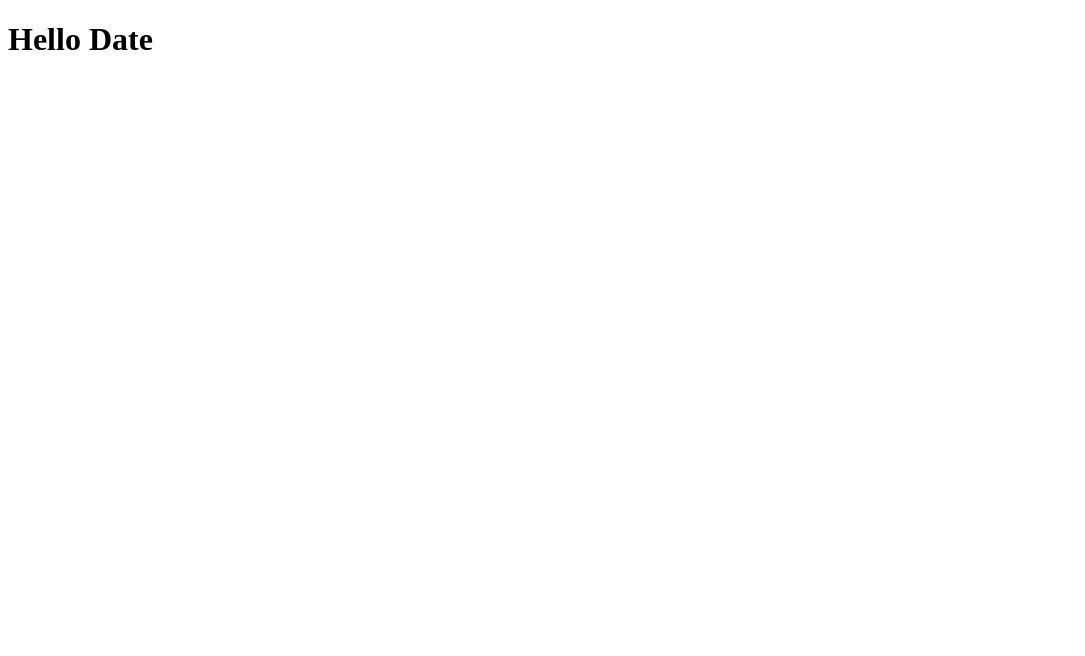
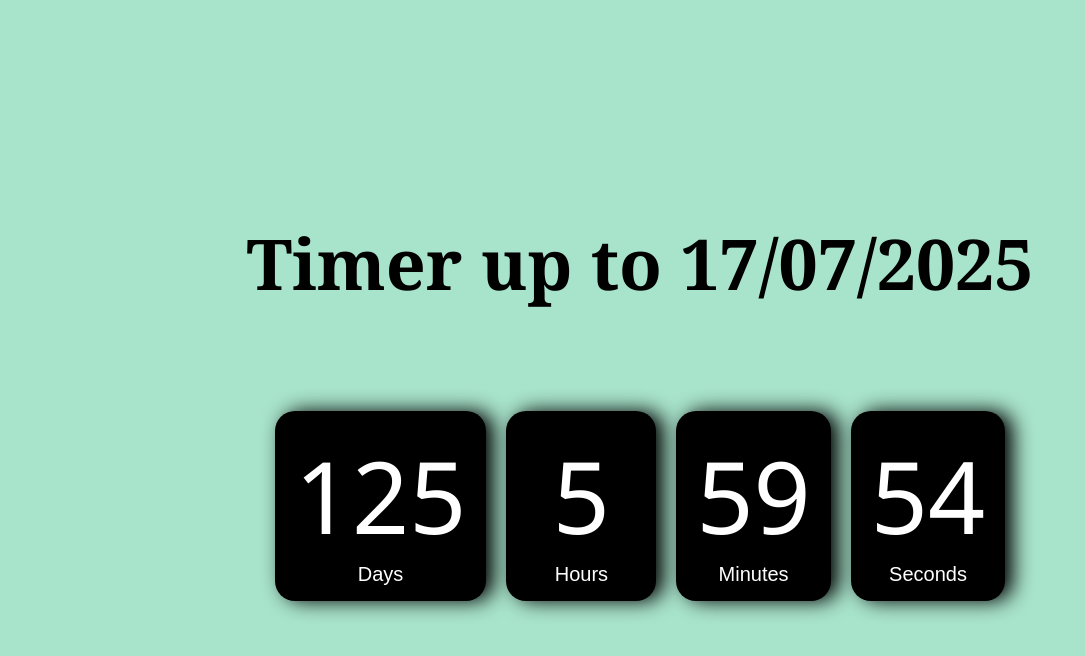
Before and after one commit to EgorKancir/Date-parcel, a website built with Parcel: page index.html in a window 1280 px wide. Shown: the whole page, without its empty margins (0-1085 px from the left). Built offline with nearby package versions, Linux system fonts and the light colour scheme.

Commit message:
Timer up to 17/07/2025

```diff
--- a/index.html
+++ b/index.html
@@ -3,11 +3,30 @@
 <head>
     <meta charset="UTF-8">
     <meta name="viewport" content="width=device-width, initial-scale=1.0">
+    <link rel="shortcut icon" href="./time-svgrepo-com.svg" type="image/x-icon">
     <title>Date&Parcel</title>
+    <link rel="stylesheet" href="./style.css">
 </head>
 <body>
-    <h1>Hello Date</h1>
-
+    <h1 class="title">Timer up to 17/07/2025</h1>
+    <div class="timer" id="timer-1">
+        <div class="field">
+            <span class="value" data-value="days">11</span>
+            <span class="label">Days</span>
+        </div>
+        <div class="field">
+            <span class="value" data-value="hours">11</span>
+            <span class="label">Hours</span>
+        </div>
+        <div class="field">
+            <span class="value" data-value="mins">11</span>
+            <span class="label">Minutes</span>
+        </div>
+        <div class="field">
+            <span class="value" data-value="secs">11</span>
+            <span class="label">Seconds</span>
+        </div>
+    </div>
     <script type="module" src="./index.js"></script>
 </body>
 </html>
--- a/index.js
+++ b/index.js
@@ -1 +1,24 @@
-alert("Hello Date")
+const finalDate = new Date(2025, 6, 17);
+let days = document.querySelector('[data-value="days"]');
+let hours = document.querySelector('[data-value="hours"]');
+let mins = document.querySelector('[data-value="mins"]');
+let secs = document.querySelector('[data-value="secs"]');
+
+function startTimer() {
+    const timerInterval = setInterval(() => {
+        let remainderTime = finalDate.getTime() - Date.now();
+        if (remainderTime >= 0) {
+            days.textContent = Math.floor(remainderTime / (1000 * 60 * 60 * 24));
+            hours.textContent = Math.floor((remainderTime % (1000 * 60 * 60 * 24)) / (1000 * 60 * 60));
+            mins.textContent = Math.floor((remainderTime % (1000 * 60 * 60)) / (1000 * 60));
+            secs.textContent = Math.floor((remainderTime % (1000 * 60)) / 1000);
+        } else {
+            clearInterval(timerInterval);
+            days.textContent = "E";
+            hours.textContent = "N";
+            mins.textContent = "D";
+            secs.textContent = "!";
+        }
+    }, 1000);
+}
+startTimer();
--- /dev/null
+++ b/style.css
@@ -0,0 +1,45 @@
+body {
+    display: flex;
+    justify-content: center;
+    align-items: center;
+    gap: 100px;
+    flex-direction: column;
+    height: 100vh;
+    background-color: rgb(168, 227, 203);
+}
+.title {
+    font-family: Cambria, Cochin, Georgia, Times, 'Times New Roman', serif;
+    font-size: 70px;
+    color: black;
+    margin: 0;
+    padding: 0;
+}
+.timer {
+    display: flex;
+    justify-content: center;
+    align-items: center;
+    gap: 20px;
+}
+.field {
+    border-radius: 20px;
+    background-color: black;
+    min-width: 110px;
+    height: 150px;
+    display: flex;
+    justify-content: center;
+    align-items: center;
+    flex-direction: column;
+    padding: 20px;
+    box-shadow: 8px 0px 20px 0px black;
+}
+.value {
+    font-family: 'Segoe UI', Tahoma, Geneva, Verdana, sans-serif;
+    font-weight: 500;
+    font-size: 100px;
+    color: white;
+}
+.label {
+    font-family: Arial, Helvetica, sans-serif;
+    font-size: 20px;
+    color: white;
+}
```
Also changed, not shown: dist/index.html, time-svgrepo-com.svg (added), 2 other files.
